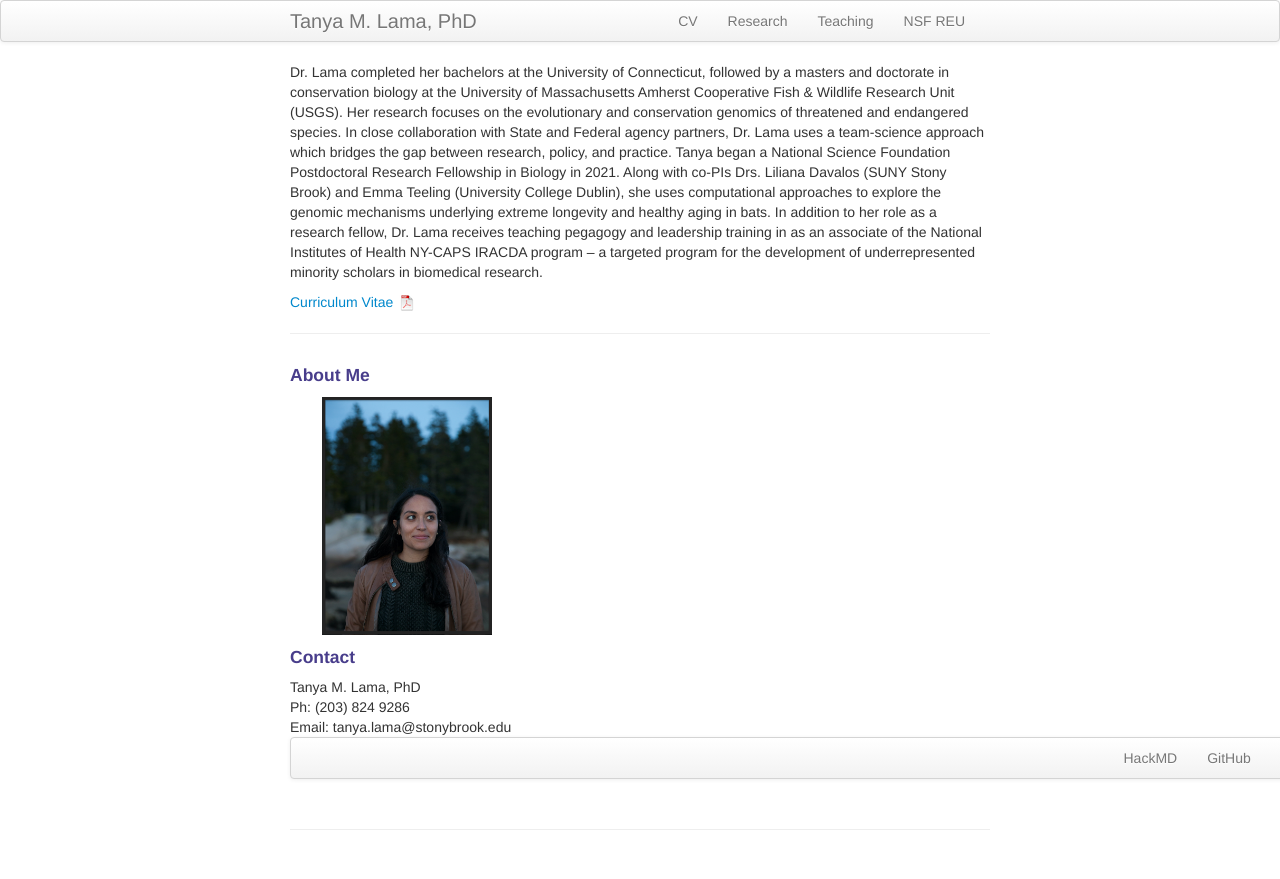
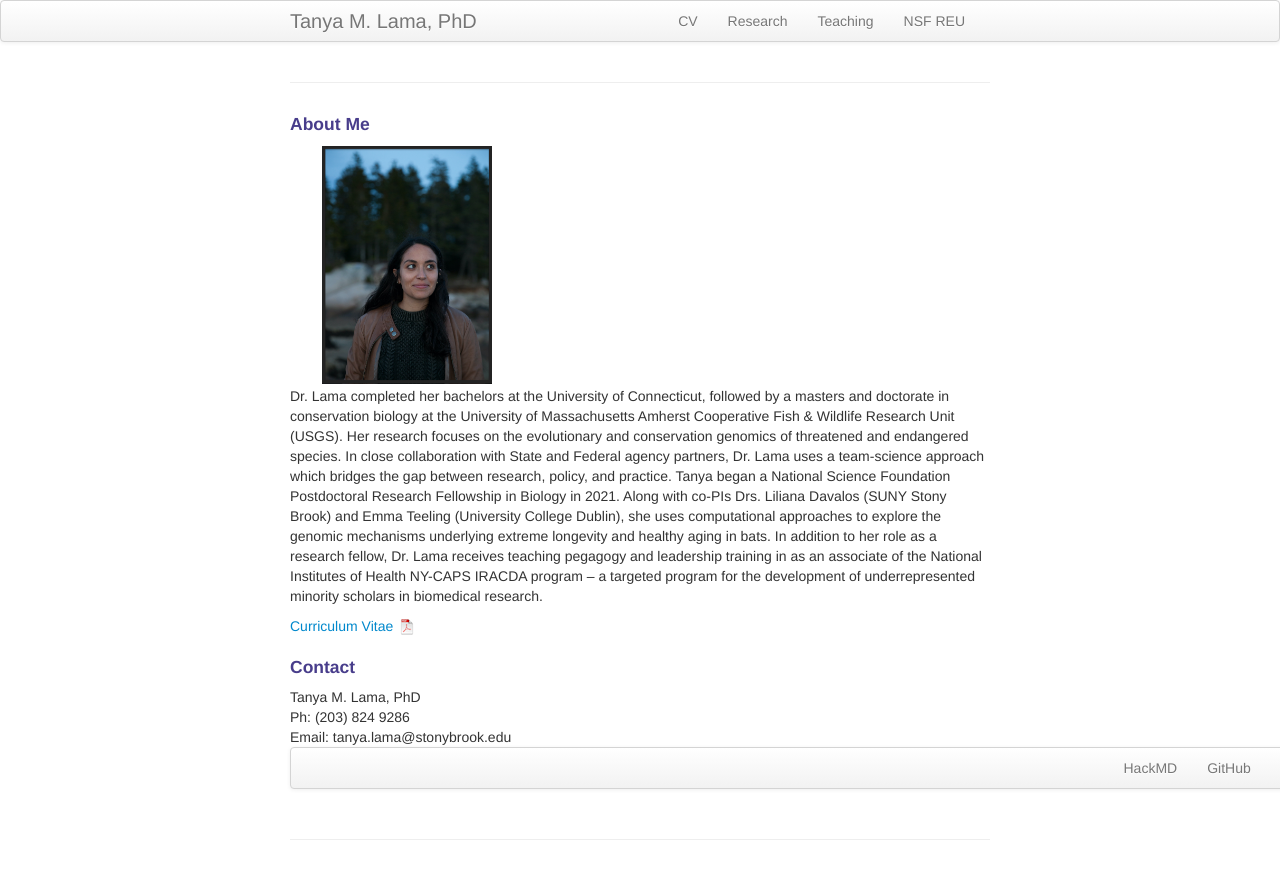
Before and after one commit to tanyalama/tanyalama.github.io, a Jekyll site: the page built from index.md, in a window 1280 px wide. Shown: the top 879 px of the page. Built offline with Jekyll 4.4.1, drawn with Linux system fonts in a browser that asks for light colours.

Commit message:
Update index.md

```diff
--- a/index.md
+++ b/index.md
@@ -4,23 +4,19 @@ title: Tanya M. Lama, PhD
 description: Tanya is a National Science Foundation postdocoral research fellow in Biology at SUNY Stony Brook University.
 keywords: conservation, genomics, wildlife, bats, lynx, ecology
 ---
-
-Dr. Lama completed her bachelors at the University of Connecticut, followed by a masters and doctorate in conservation biology at the University of Massachusetts Amherst Cooperative Fish & Wildlife Research Unit (USGS). Her research focuses on the evolutionary and conservation genomics of threatened and endangered species. In close collaboration with State and Federal agency partners, Dr. Lama uses a team-science approach which bridges the gap between research, policy, and practice. Tanya began a National Science Foundation Postdoctoral Research Fellowship in Biology in 2021. Along with co-PIs Drs. Liliana Davalos (SUNY Stony Brook) and Emma Teeling (University College Dublin), she uses computational approaches to explore the genomic mechanisms underlying extreme longevity and healthy aging in bats. In addition to her role as a research fellow, Dr. Lama receives teaching pegagogy and leadership training in as an associate of the National Institutes of Health NY-CAPS IRACDA program -- a targeted program for the development of underrepresented minority scholars in biomedical research.
-
-[Curriculum Vitae ![CV as pdf]({{ BASE_PATH }}/pages/icons16/pdf-icon.png)]({{ BASE_PATH }}/assets/CV.pdf)<br/>
-
-
 ---
-
 <div class="container">
 <h4><a name="About Me"></a>About Me</h4>
-
         <div class="span2">
         <a href="../assets/headshot.jpg">
             <img src="../assets/headshot.jpg"
                   title="Tanya M. Lama, PhD" alt="Tanya Lama"/></a>
         </div>
 </div>
+
+Dr. Lama completed her bachelors at the University of Connecticut, followed by a masters and doctorate in conservation biology at the University of Massachusetts Amherst Cooperative Fish & Wildlife Research Unit (USGS). Her research focuses on the evolutionary and conservation genomics of threatened and endangered species. In close collaboration with State and Federal agency partners, Dr. Lama uses a team-science approach which bridges the gap between research, policy, and practice. Tanya began a National Science Foundation Postdoctoral Research Fellowship in Biology in 2021. Along with co-PIs Drs. Liliana Davalos (SUNY Stony Brook) and Emma Teeling (University College Dublin), she uses computational approaches to explore the genomic mechanisms underlying extreme longevity and healthy aging in bats. In addition to her role as a research fellow, Dr. Lama receives teaching pegagogy and leadership training in as an associate of the National Institutes of Health NY-CAPS IRACDA program -- a targeted program for the development of underrepresented minority scholars in biomedical research.
+
+[Curriculum Vitae ![CV as pdf]({{ BASE_PATH }}/pages/icons16/pdf-icon.png)]({{ BASE_PATH }}/assets/CV.pdf)<br/>
 
 <div class="container">
 <h4><a name="Contact"></a>Contact</h4>
```
